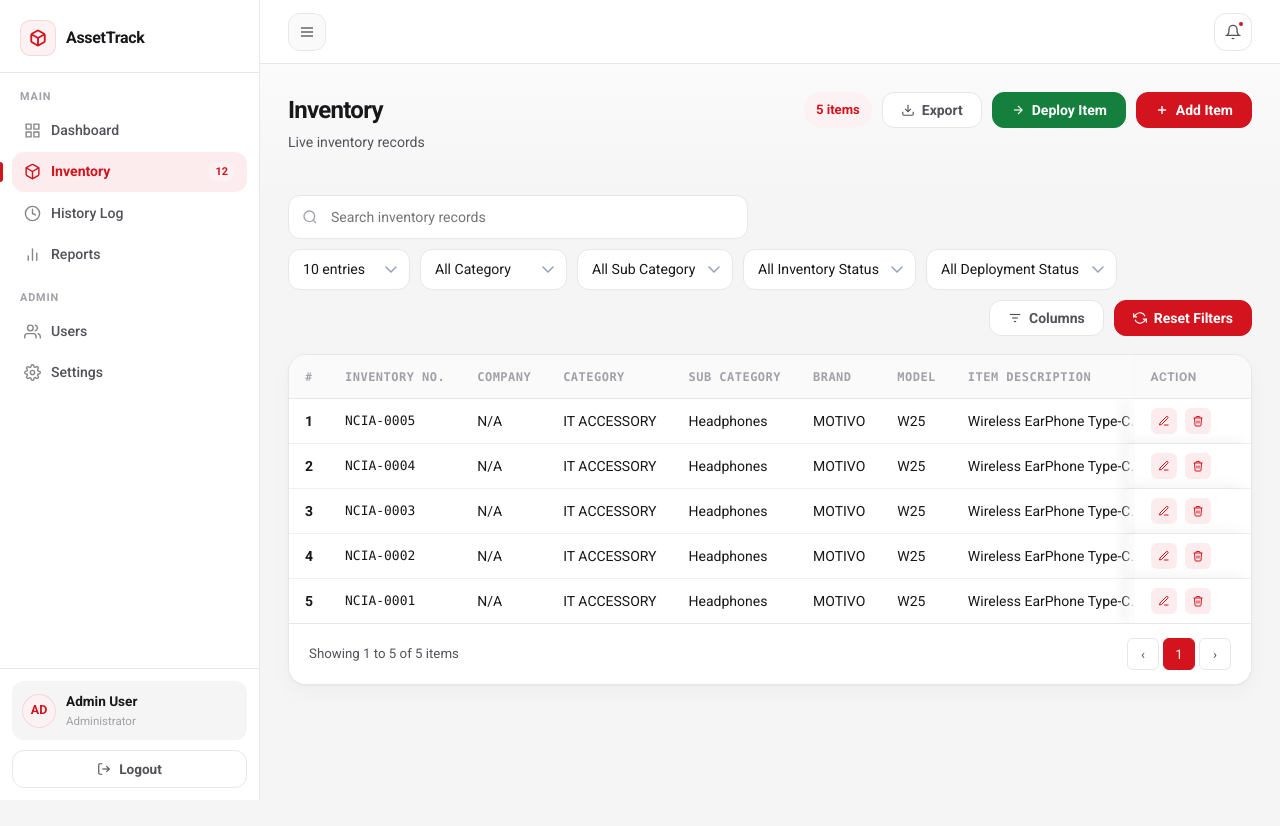
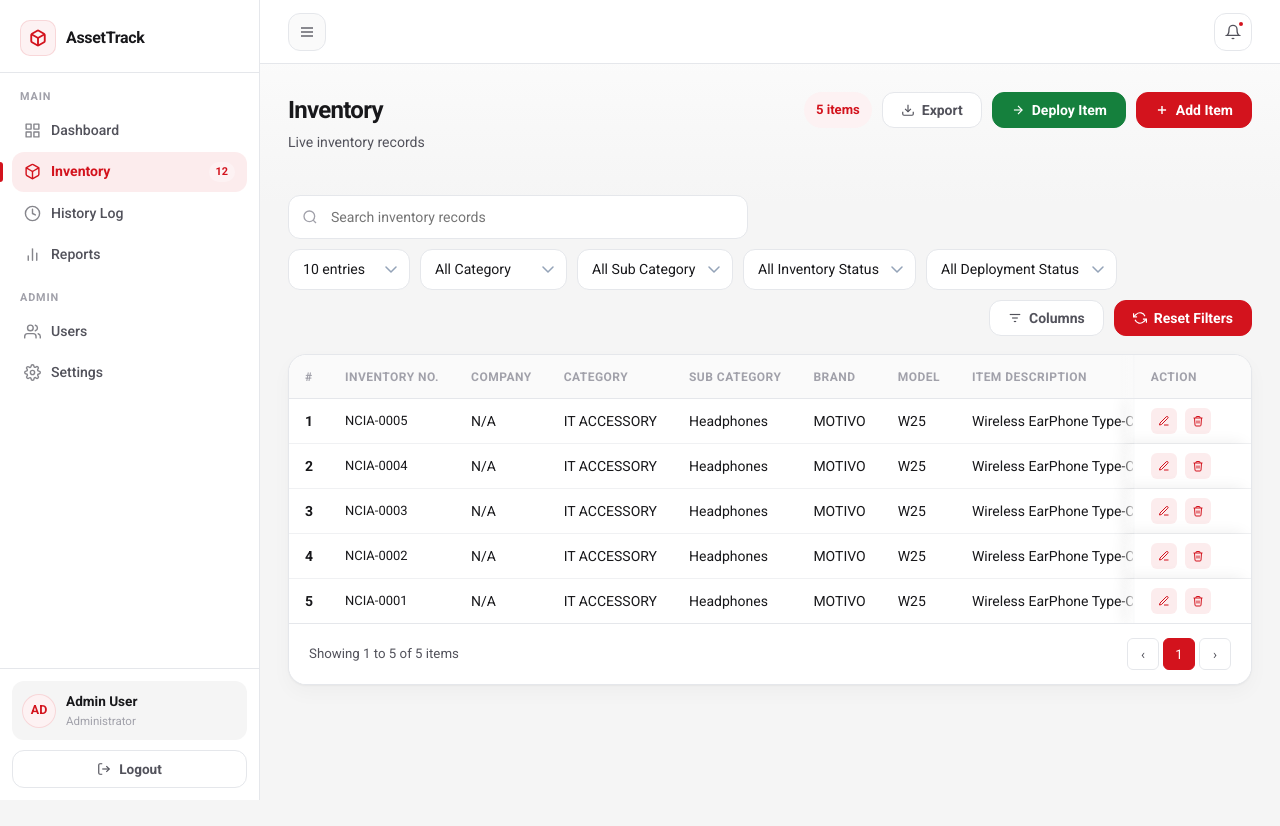
Before and after one commit to RKLOPEZ13/Inventory-system, a PHP site: page /pages/inventory.php in a window 1280 px wide. Run offline with PHP 8.4, Linux system fonts and the light colour scheme; data comes from the database, SQL or seed files in the repository.

Commit message:
Update inventory column styles to use the main font family

```diff
--- a/assets/css/app.css
+++ b/assets/css/app.css
@@ -1255,14 +1255,14 @@ button { cursor: pointer; font-family: var(--font-body); }
 }
 
 .inventory-column-name {
-    font-family: Consolas, monospace;
+    font-family: var(--font-body);
     font-size: .74rem;
     letter-spacing: 0;
     text-transform: none;
 }
 
 .inventory-cell-code {
-    font-family: Consolas, monospace;
+    font-family: var(--font-body);
     font-size: .81rem;
 }
 
```
